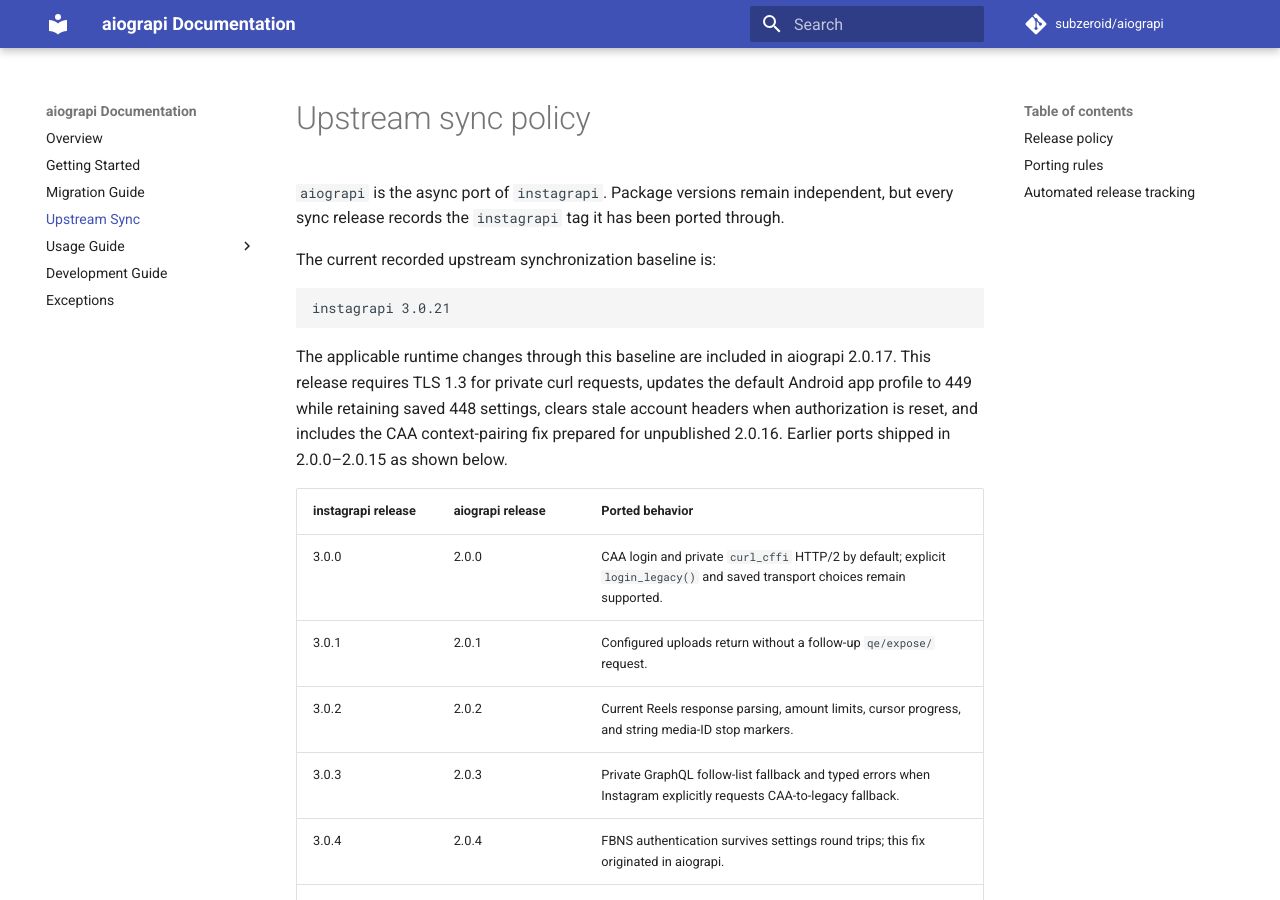
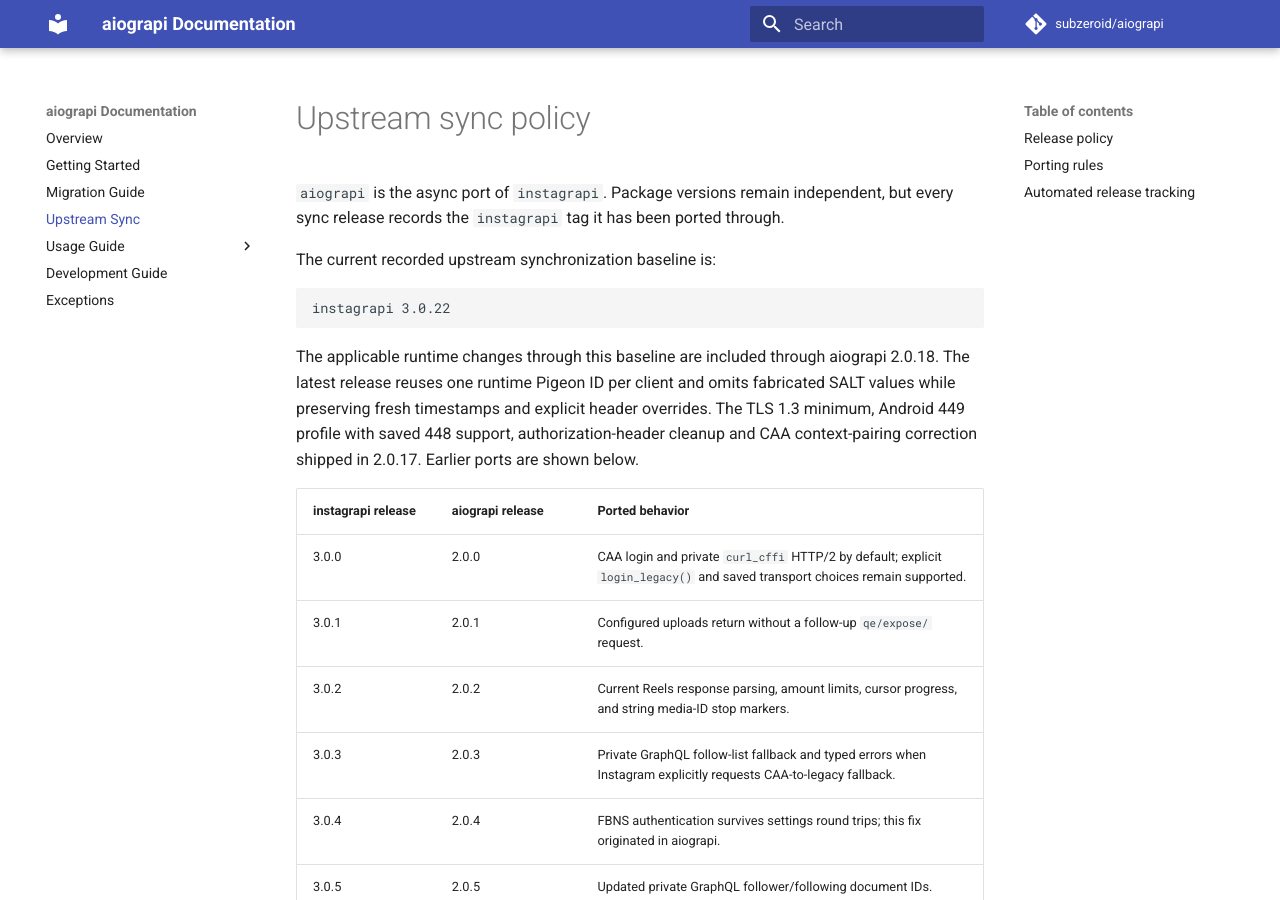
Before and after one commit to subzeroid/aiograpi, an MkDocs documentation site: the page built from docs/upstream-sync.md, in a window 1280 px wide and 900 px high. Built offline with MkDocs 1.6.1 and Material for MkDocs 9.7.7, drawn with Linux system fonts in a browser that asks for light colours; comment, search, counter and statistics services are not loaded; the version menu is left out; some of the changed text lies outside the part shown.

Commit message:
chore: release aiograpi 2.0.18 (#502)
Prepare the patch release with the merged private header correction and verified documentation updates.

````diff
--- a/aiograpi/__init__.py
+++ b/aiograpi/__init__.py
@@ -48,7 +48,7 @@ from aiograpi.mixins.video import DownloadVideoMixin, UploadVideoMixin
 # Used as fallback logger if another is not provided.
 DEFAULT_LOGGER = logging.getLogger("aiograpi")
 
-__upstream_instagrapi_version__ = "3.0.21"
+__upstream_instagrapi_version__ = "3.0.22"
 
 
 class Client(
--- a/docs/upstream-sync.md
+++ b/docs/upstream-sync.md
@@ -5,10 +5,10 @@
 The current recorded upstream synchronization baseline is:
 
 ```text
-instagrapi 3.0.21
+instagrapi 3.0.22
 ```
 
-The applicable runtime changes through this baseline are included in aiograpi 2.0.17. This release requires TLS 1.3 for private curl requests, updates the default Android app profile to 449 while retaining saved 448 settings, clears stale account headers when authorization is reset, and includes the CAA context-pairing fix prepared for unpublished 2.0.16. Earlier ports shipped in 2.0.0–2.0.15 as shown below.
+The applicable runtime changes through this baseline are included through aiograpi 2.0.18. The latest release reuses one runtime Pigeon ID per client and omits fabricated SALT values while preserving fresh timestamps and explicit header overrides. The TLS 1.3 minimum, Android 449 profile with saved 448 support, authorization-header cleanup and CAA context-pairing correction shipped in 2.0.17. Earlier ports are shown below.
 
 | instagrapi release | aiograpi release | Ported behavior |
 | --- | --- | --- |
@@ -34,6 +34,7 @@ The applicable runtime changes through this baseline are included in aiograpi 2.
 | 3.0.19 | 2.0.17 | Clear stale account routing and claim headers on authorization reset while preserving device identity and valid-session reuse. |
 | 3.0.20 | 2.0.17 | Use the native Android 449 profile, retain saved 448 settings, and preserve the existing CAA login payload. |
 | 3.0.21 | 2.0.17 | Require TLS 1.3 for private curl requests while retaining hybrid/classical groups and HTTP/2. Standalone login diagnostics and development-tool changes are sync-specific. |
+| 3.0.22 | 2.0.18 | Reuse one runtime Pigeon ID per client, omit fabricated SALT defaults, and preserve explicit header overrides. Documentation service links and app-profile guidance are sync-specific. |
 
 See the [login migration guide](usage-guide/login-migration.md) for the current defaults and compatibility options. From aiograpi 2.0.3, `login()` follows an explicit fallback instruction returned by Instagram; it does not retry every failed CAA login through the legacy endpoint.
 
--- a/pyproject.toml
+++ b/pyproject.toml
@@ -4,7 +4,7 @@ build-backend = "setuptools.build_meta"
 
 [project]
 name = "aiograpi"
-version = "2.0.17"
+version = "2.0.18"
 authors = [
     { name = "Mark Subzeroid", email = "143403577+subzeroid@users.noreply.github.com" },
 ]
````
Also changed, not shown: CHANGELOG.md (+12 -0 lines), CONTRIBUTING.md (+2 -0 lines), docs/development-guide.md (+2 -0 lines), 2 other files.
